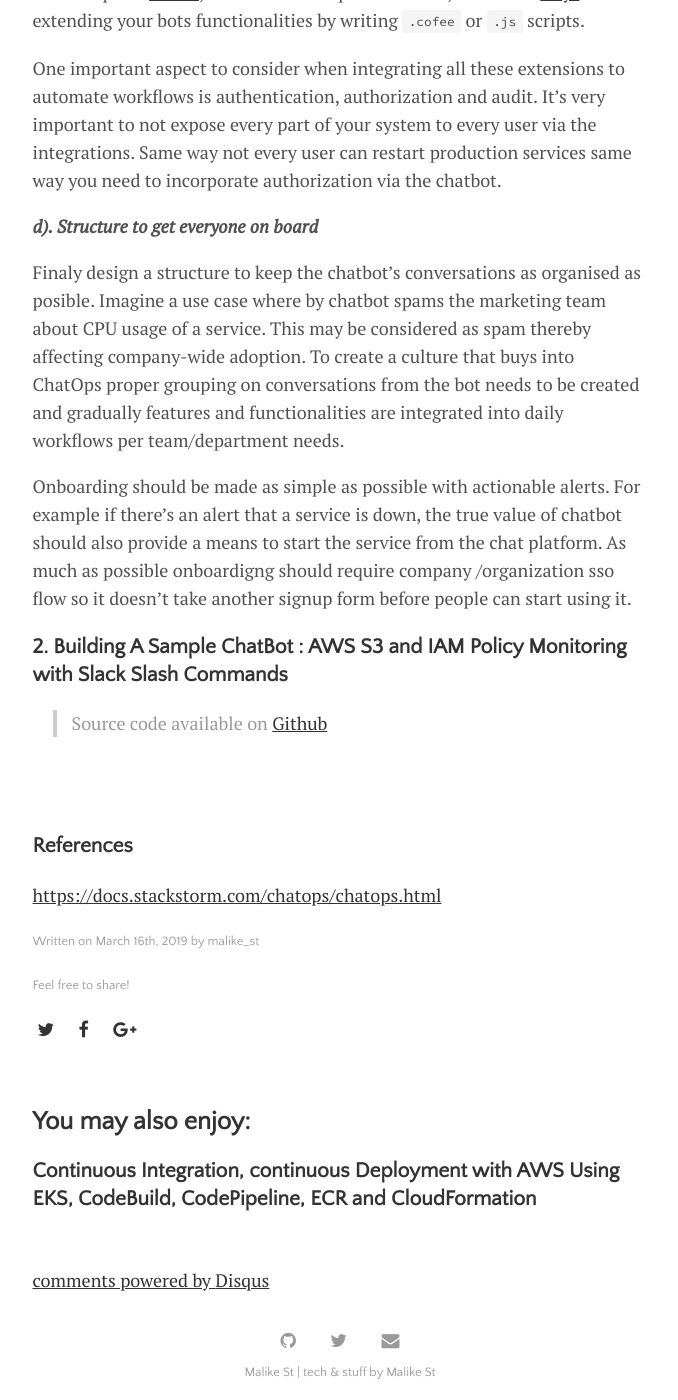
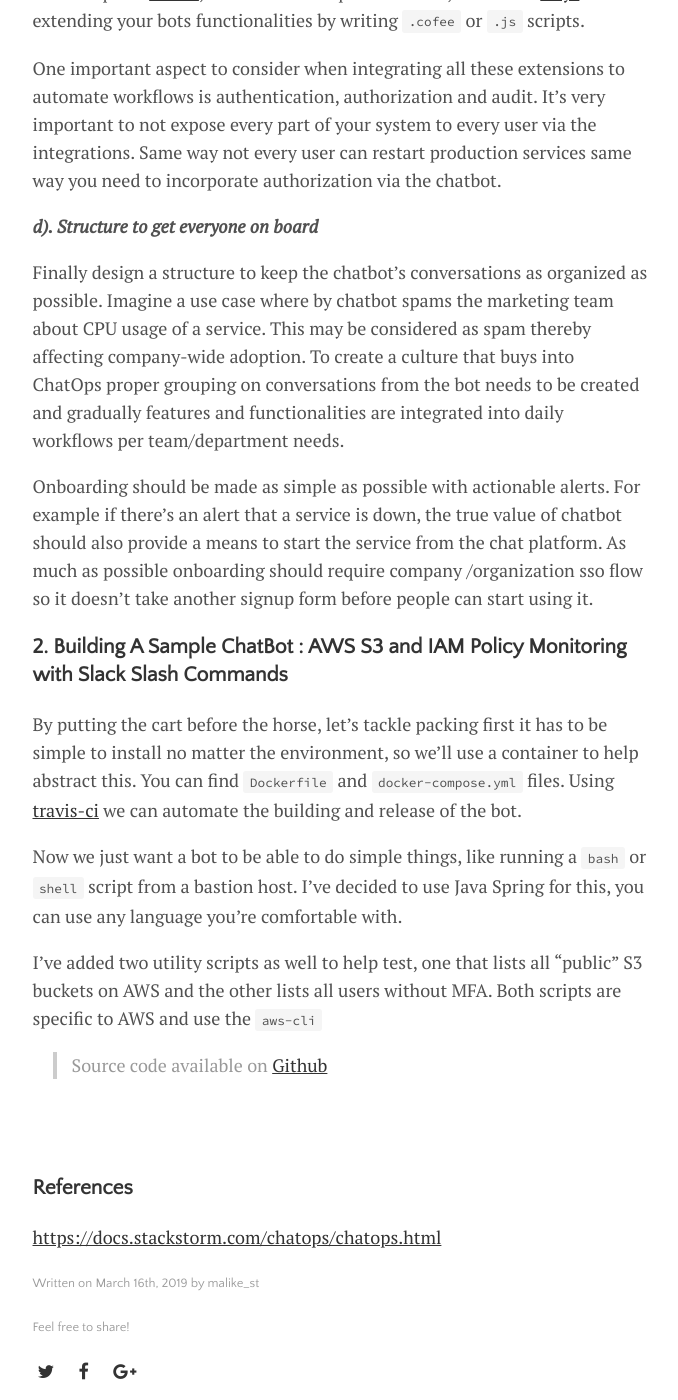
Before and after one commit to malike/malike.github.io, a Jekyll site: the page built from _posts/2019-03-16-ChatOps-Slack-AWS-Integration.md, in a window 1280 px wide and 1400 px high, scrolled down 1849 px. Shown: the whole window, without its empty margins (300-978 px from the left). Built offline with Jekyll 4.4.1, drawn with Linux system fonts in a browser that asks for light colours; comment, search, counter and statistics services are not loaded.

Commit message:
new post on chatbot

```diff
--- a/_posts/2019-03-16-ChatOps-Slack-AWS-Integration.md
+++ b/_posts/2019-03-16-ChatOps-Slack-AWS-Integration.md
@@ -45,12 +45,17 @@ One important aspect to consider when integrating all these extensions to automa
 
 ***d). Structure to get everyone on board***
 
-Finaly design a structure to keep the chatbot's conversations as organised as posible. Imagine a use case where by chatbot spams the marketing team about CPU usage of a service. This may be considered as spam thereby affecting company-wide adoption. To create a culture that buys into ChatOps proper grouping on conversations from the bot needs to be created and gradually features and functionalities are integrated into daily workflows per team/department needs.
+Finally design a structure to keep the chatbot's conversations as organized as possible. Imagine a use case where by chatbot spams the marketing team about CPU usage of a service. This may be considered as spam thereby affecting company-wide adoption. To create a culture that buys into ChatOps proper grouping on conversations from the bot needs to be created and gradually features and functionalities are integrated into daily workflows per team/department needs.
 
-Onboarding should be made as simple as possible with actionable alerts. For example if there's an alert that a service is down, the true value of chatbot should also provide a means to start the service from the chat platform. As much as possible onboardigng should require company /organization sso flow so it doesn't take another signup form before people can start using it.
+Onboarding should be made as simple as possible with actionable alerts. For example if there's an alert that a service is down, the true value of chatbot should also provide a means to start the service from the chat platform. As much as possible onboarding should require company /organization sso flow so it doesn't take another signup form before people can start using it.
 
 ### 2. Building A Sample ChatBot : AWS S3 and IAM Policy Monitoring with Slack Slash Commands
 
+By putting the cart before the horse, let's tackle packing first it has to be simple to install no matter the environment, so we'll use a container to help abstract this. You can find `Dockerfile` and `docker-compose.yml` files. Using [travis-ci](https://malike.github.io/Build-Release-Dockerize-Run-With-Travis-CI.html) we can automate the building and release of the bot.
+
+Now we just want a bot to be able to do simple things, like running a `bash` or `shell` script from a bastion host. I've decided to use Java Spring for this, you can use any language you're comfortable with.
+
+I've added two utility scripts as well to help test, one that lists  all "public" S3 buckets on AWS and the other lists all users without MFA. Both scripts are specific to AWS and use the `aws-cli`
 
 > Source code available on [Github](https://github.com/malike/slack-bot)
 
```
